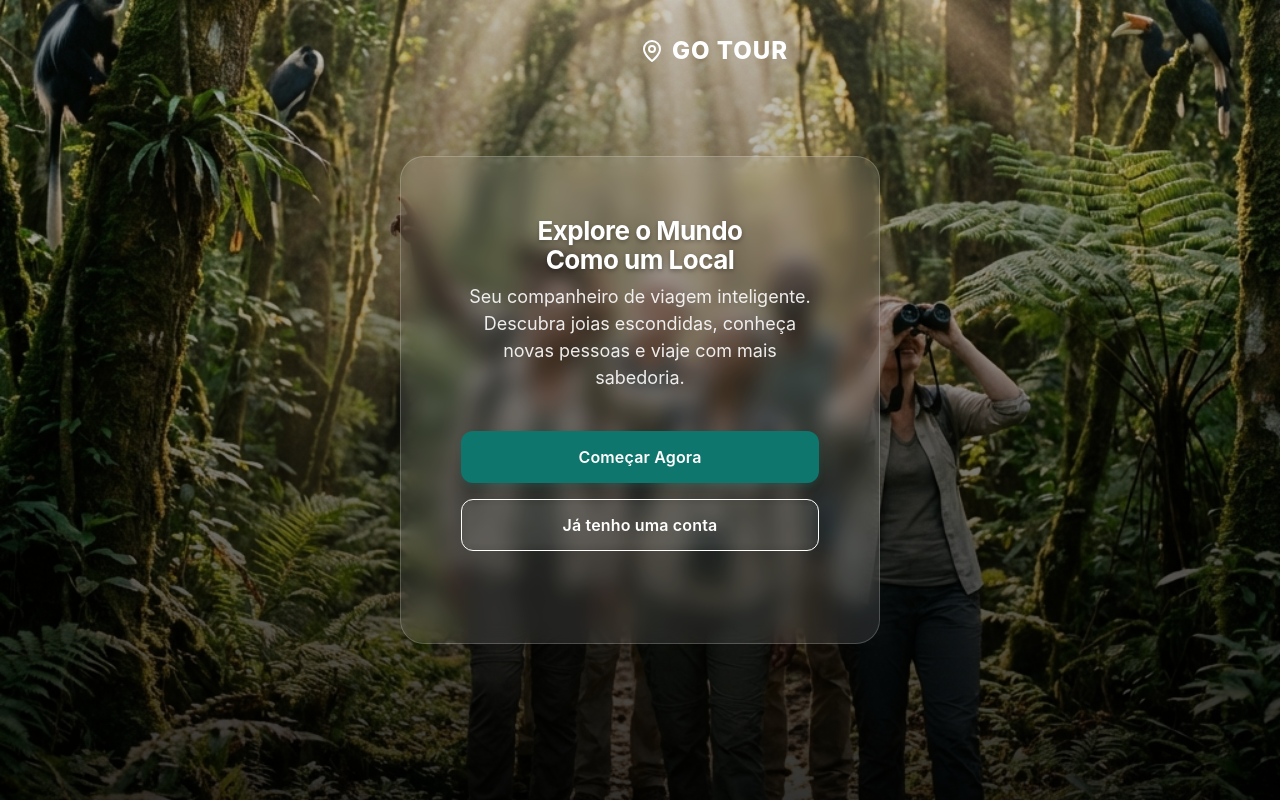
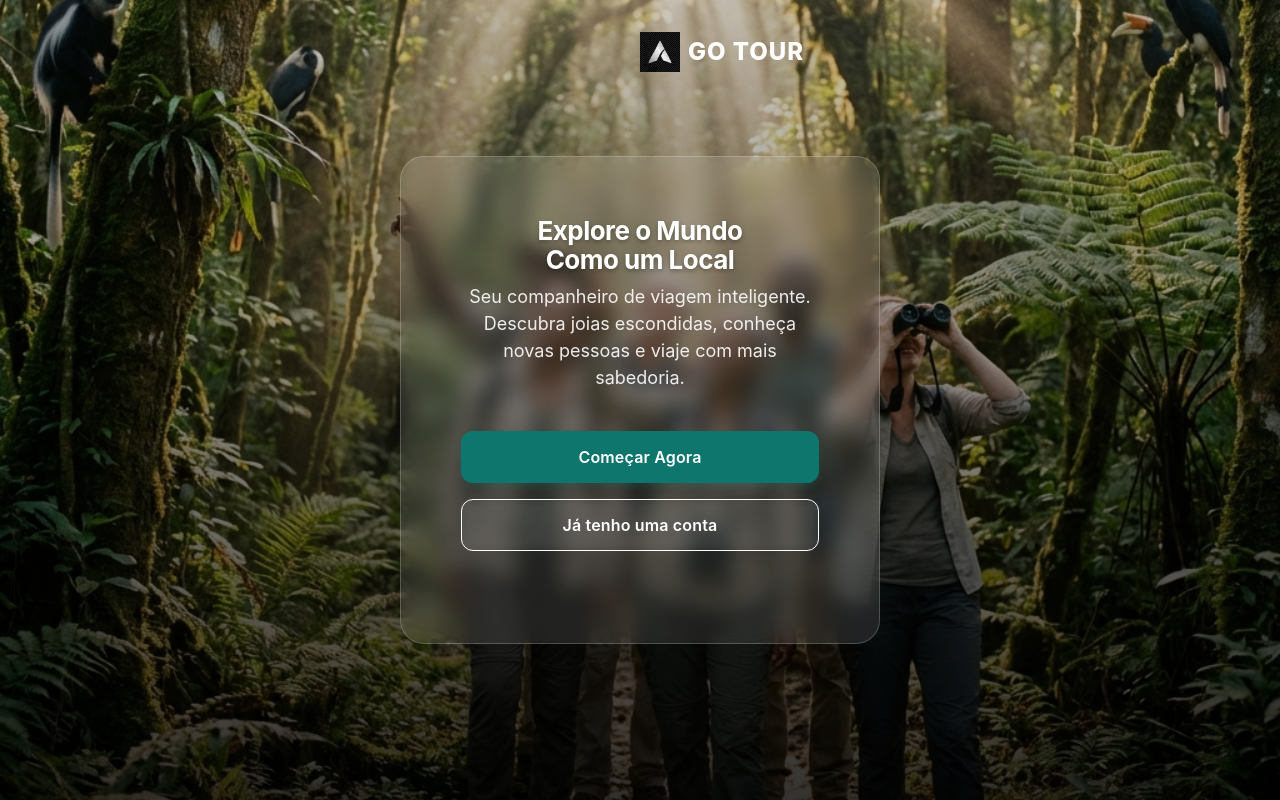
Before and after one commit to mariabernardop63-cell/GOTOUR-GLOBAL-APP, a React (Vite) app: page / in a window 1280 px wide. Built offline with nearby package versions, Linux system fonts and the light colour scheme; no server answers.

Commit message:
Replace GPS icon with clean Custom Logo from reference

```diff
--- a/src/pages/Welcome/Welcome.jsx
+++ b/src/pages/Welcome/Welcome.jsx
@@ -14,7 +14,10 @@ const images = [
     japaneseVillage,
 ];
 
+import gotourLogo from '../../assets/images/gotour_logo_white.png';
+
 const Welcome = () => {
+    // ... existing hook logic ...
     const navigate = useNavigate();
     const [currentImageIndex, setCurrentImageIndex] = useState(0);
 
@@ -40,7 +43,7 @@ const Welcome = () => {
             <div className="welcome-overlay"></div>
 
             <div className="logo-overlay fade-in">
-                <MapPin size={24} /> GO TOUR
+                <img src={gotourLogo} alt="Go Tour Logo" style={{ height: '40px', width: 'auto' }} /> GO TOUR
             </div>
 
             <div className="welcome-content slide-up">
```
Also changed, not shown: vite.config.js.timestamp-1770063287481-192785e60846b.mjs (added, +10 -0 lines), src/assets/images/gotour_logo_white.png (added).
